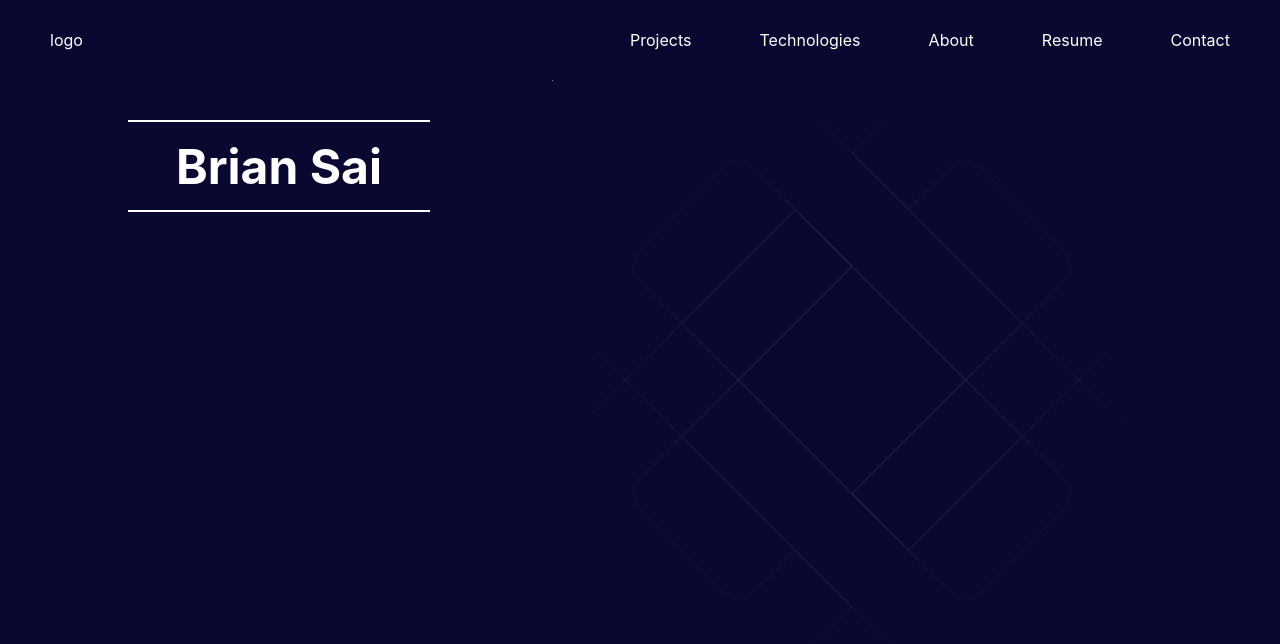
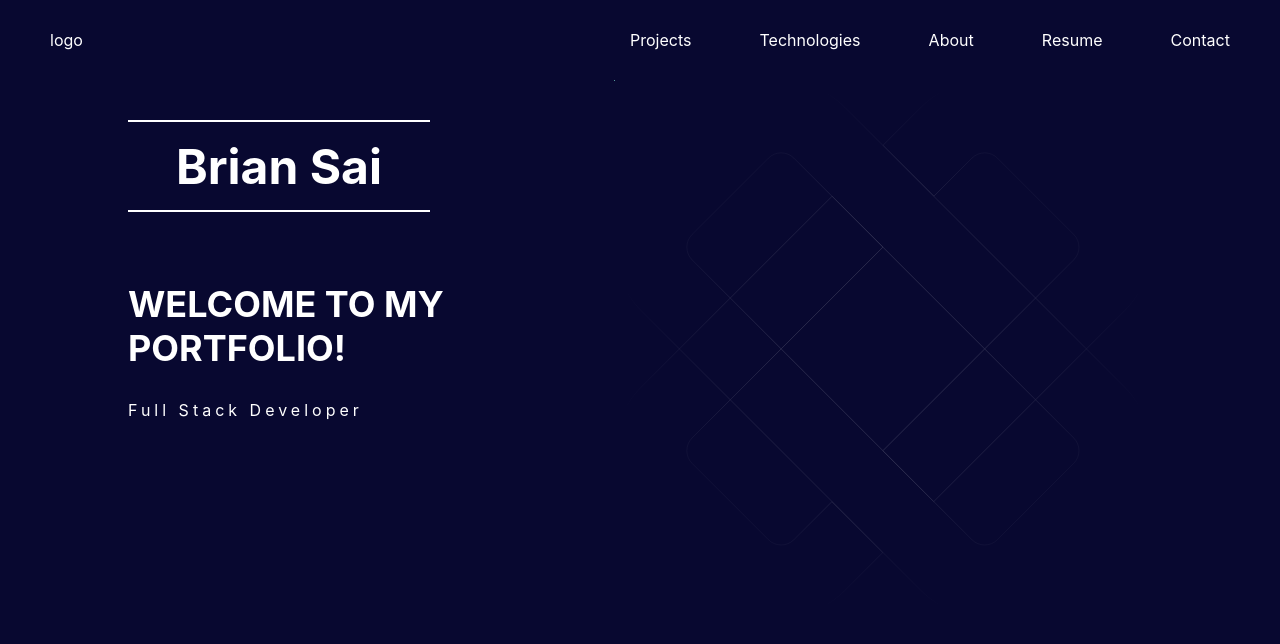
Before and after one commit to briansai/bs_portfolio, a React (Create React App) app in the folder client/: page / in a window 1280 px wide. Shown: the top 644 px of the page. Built offline with nearby package versions, Linux system fonts and the light colour scheme.

Commit message:
Implemented typewriter animation

```diff
--- a/client/src/components/Info.jsx
+++ b/client/src/components/Info.jsx
@@ -2,7 +2,15 @@ import React from 'react';
 import './Info.scss';
 
 function Info() {
-  return <h1 className="info">Brian Sai</h1>;
+  return (
+    <div className="info">
+      <h1 className="info__name">Brian Sai</h1>
+      <h2 className="info__welcome">WELCOME TO MY PORTFOLIO!</h2>
+      <div className="info__typewriter">
+        <div className="info__typewriter--content">Full Stack Developer</div>
+      </div>
+    </div>
+  );
 }
 
 export default Info;
--- a/client/src/components/Info.scss
+++ b/client/src/components/Info.scss
@@ -1,4 +1,5 @@
 .info {
+  &__name {
     font-size: 3rem;
     display: inline-block;
     opacity: 1;
@@ -26,3 +27,42 @@
       width: 100%;
     }
   }
+
+  &__welcome {
+    font-size: 36px;
+  }
+
+  &__typewriter {
+    width: max-content;
+  }
+
+  &__typewriter--content {
+    overflow: hidden;
+    border-right: 0.15em solid rgb(71, 70, 68);
+    white-space: nowrap;
+    margin: 0 auto;
+    letter-spacing: 0.25em;
+    animation: typing 3.5s steps(40, end), blink-caret 0.75s step-end infinite;
+  }
+
+  /* The typing effect */
+  @keyframes typing {
+    from {
+      width: 0;
+    }
+    to {
+      width: 100%;
+    }
+  }
+
+  /* The typewriter cursor effect */
+  @keyframes blink-caret {
+    from,
+    to {
+      border-color: transparent;
+    }
+    50% {
+      border-color: orange;
+    }
+  }
+}
```
Lines whose indentation alone changed are shown as unchanged.
